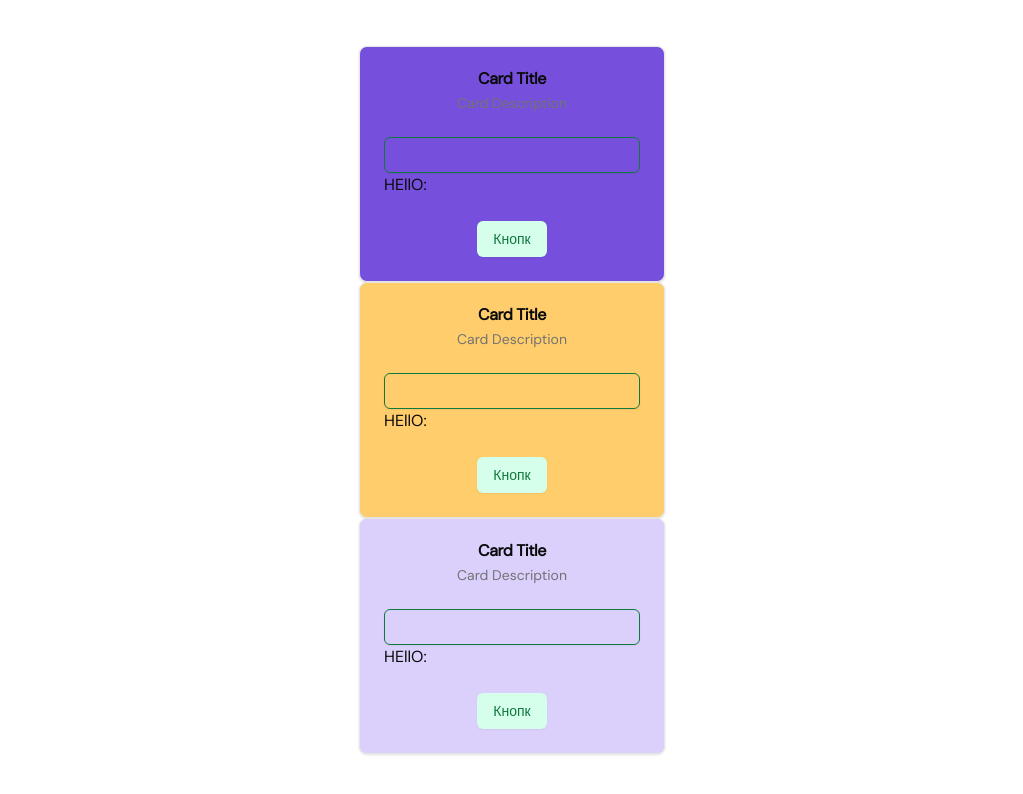
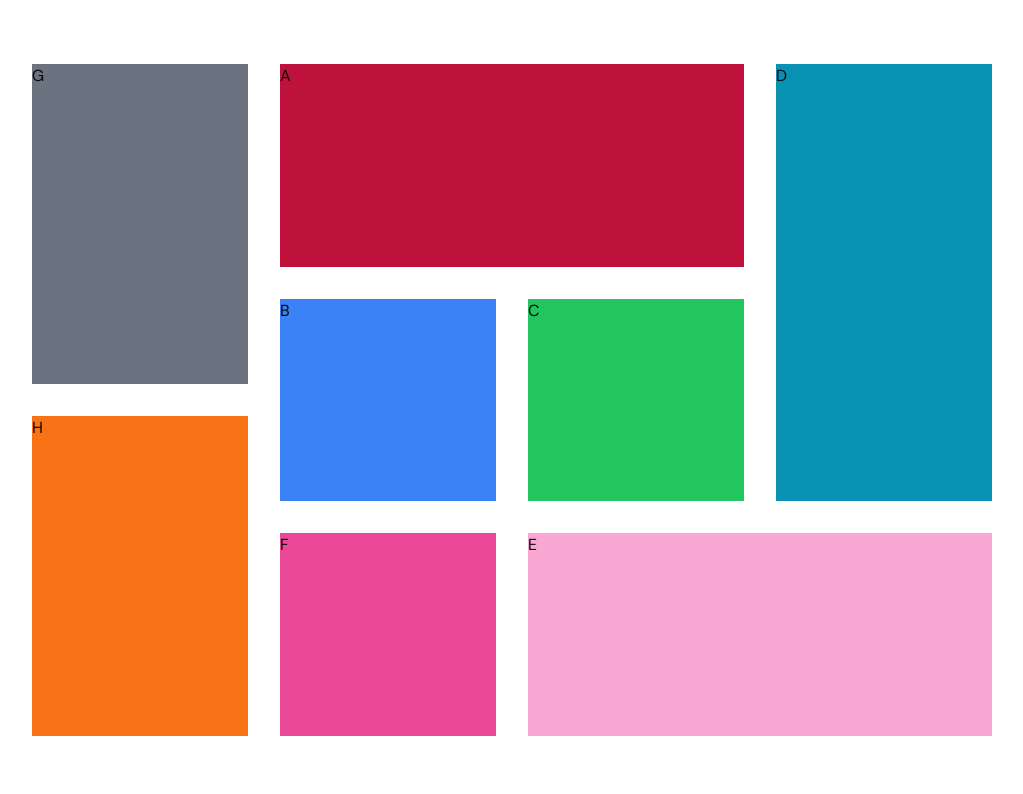
Before and after one commit to PushkinDenis/ai-social, a React (Vite) app: page / in a window 1280 px wide. Shown: the top 794 px of the page, without its empty margins (128-1151 px from the left). Built offline with nearby package versions, Linux system fonts and the light colour scheme.

Commit message:
Layout fix

```diff
--- a/src/App.tsx
+++ b/src/App.tsx
@@ -1,104 +1,6 @@
-import { FC, useRef, useState, ChangeEvent } from 'react';
-import { Button } from '@/components/ui/button';
-import {
-  Card,
-  CardContent,
-  CardDescription,
-  CardFooter,
-  CardHeader,
-  CardTitle,
-} from '@/components/ui/card';
-import { Input } from '@/components/ui/input';
+import { FC } from 'react';
+import { Layout } from './components/ui/layout';
 
 export const App: FC = () => {
-  const [text, setText] = useState('');
-  const inputRef = useRef<HTMLInputElement>(null);
-
-  const handleChange = (e: ChangeEvent<HTMLInputElement>) => {
-    setText(e.target.value);
-  };
-
-  const handleRef = () => {
-    inputRef.current?.focus();
-  };
-
-  return (
-    <div className="flex flex-col bg-background text-red w-full h-screen items-center justify-center">
-      <Card className="" colorSchema={'purple'}>
-        <CardHeader>
-          <CardTitle>Card Title</CardTitle>
-          <CardDescription>Card Description</CardDescription>
-        </CardHeader>
-        <CardContent>
-          <Input
-            onChange={handleChange}
-            ref={inputRef}
-            className="outline-violet-800 overflow-hidden max-w-full w-64"
-          ></Input>
-          <div className="w-full max-w-xs overflow-hidden text-ellipsis break-words6">
-            HEllO: {text}
-          </div>
-        </CardContent>
-        <CardFooter>
-          <Button
-            variant={'destructive'}
-            onClick={handleRef}
-            className="focus:outline-none focus:bg-slate-600 focus:ring focus:ring-violet-300"
-          >
-            Кнопк
-          </Button>
-        </CardFooter>
-      </Card>
-      <Card className="" colorSchema={'yellow'}>
-        <CardHeader>
-          <CardTitle>Card Title</CardTitle>
-          <CardDescription>Card Description</CardDescription>
-        </CardHeader>
-        <CardContent>
-          <Input
-            onChange={handleChange}
-            ref={inputRef}
-            className="outline-violet-800 overflow-hidden max-w-full w-64"
-          ></Input>
-          <div className="w-full max-w-xs overflow-hidden text-ellipsis break-words6">
-            HEllO: {text}
-          </div>
-        </CardContent>
-        <CardFooter>
-          <Button
-            variant={'destructive'}
-            onClick={handleRef}
-            className="focus:outline-none focus:bg-slate-600 focus:ring focus:ring-violet-300"
-          >
-            Кнопк
-          </Button>
-        </CardFooter>
-      </Card>
-      <Card className="" colorSchema={'violet'}>
-        <CardHeader>
-          <CardTitle>Card Title</CardTitle>
-          <CardDescription>Card Description</CardDescription>
-        </CardHeader>
-        <CardContent>
-          <Input
-            onChange={handleChange}
-            ref={inputRef}
-            className="outline-violet-800 overflow-hidden max-w-full w-64"
-          ></Input>
-          <div className="w-full max-w-xs overflow-hidden text-ellipsis break-words6">
-            HEllO: {text}
-          </div>
-        </CardContent>
-        <CardFooter>
-          <Button
-            variant={'destructive'}
-            onClick={handleRef}
-            className="focus:outline-none focus:bg-slate-600 focus:ring focus:ring-violet-300"
-          >
-            Кнопк
-          </Button>
-        </CardFooter>
-      </Card>
-    </div>
-  );
+  return <Layout />;
 };
--- /dev/null
+++ b/src/components/ui/layout.tsx
@@ -0,0 +1,16 @@
+import { FC } from 'react';
+
+export const Layout: FC = () => {
+  return (
+    <div className="grid-layout w-full h-full">
+      <div className="grid-area-a bg-rose-700">A</div>
+      <div className="grid-area-b bg-blue-500">B</div>
+      <div className="grid-area-c bg-green-500">C</div>
+      <div className="grid-area-d bg-cyan-600">D</div>
+      <div className="grid-area-e bg-pink-300">E</div>
+      <div className="grid-area-f bg-pink-500">F</div>
+      <div className="grid-area-g bg-gray-500">G</div>
+      <div className="grid-area-h bg-orange-500">H</div>
+    </div>
+  );
+};
--- a/src/index.css
+++ b/src/index.css
@@ -91,6 +91,62 @@
   padding: 0;
 }
 
+@layer utilities {
+  .grid-area-a {
+    grid-area: a;
+  }
+  .grid-area-b {
+    grid-area: b;
+  }
+  .grid-area-c {
+    grid-area: c;
+  }
+  .grid-area-d {
+    grid-area: d;
+  }
+  .grid-area-e {
+    grid-area: e;
+  }
+  .grid-area-f {
+    grid-area: f;
+  }
+  .grid-area-g {
+    grid-area: g;
+  }
+  .grid-area-h {
+    grid-area: h;
+  }
+
+  .grid-layout {
+    display: grid;
+    height: 100vh;
+    gap: 2rem;
+    padding: 1.5rem 2rem;
+    grid-template-areas:
+      'a a a a'
+      'b b b b'
+      'c c c c'
+      'd d d d'
+      'e e e e'
+      'f f f f'
+      'g g g g'
+      'h h h h';
+  }
+
+  @screen lg {
+    .grid-layout {
+      grid-template-areas:
+        'g g a a a a d d'
+        'g g a a a a d d'
+        'g g b b c c d d'
+        'h h b b c c d d'
+        'h h f f e e e e'
+        'h h f f e e e e';
+      padding: 4rem 10rem;
+    }
+  }
+}
+
 @layer base {
   * {
     @apply border-border;
```
